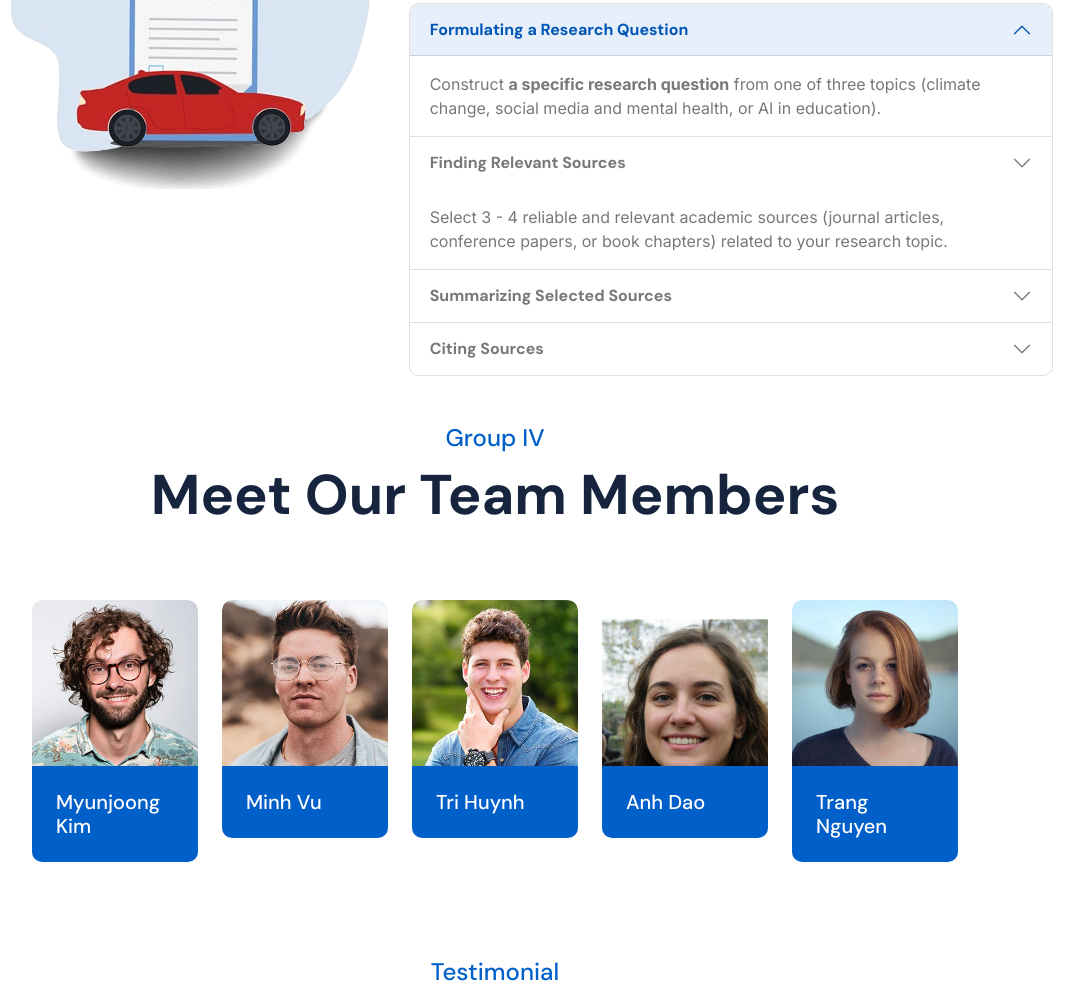
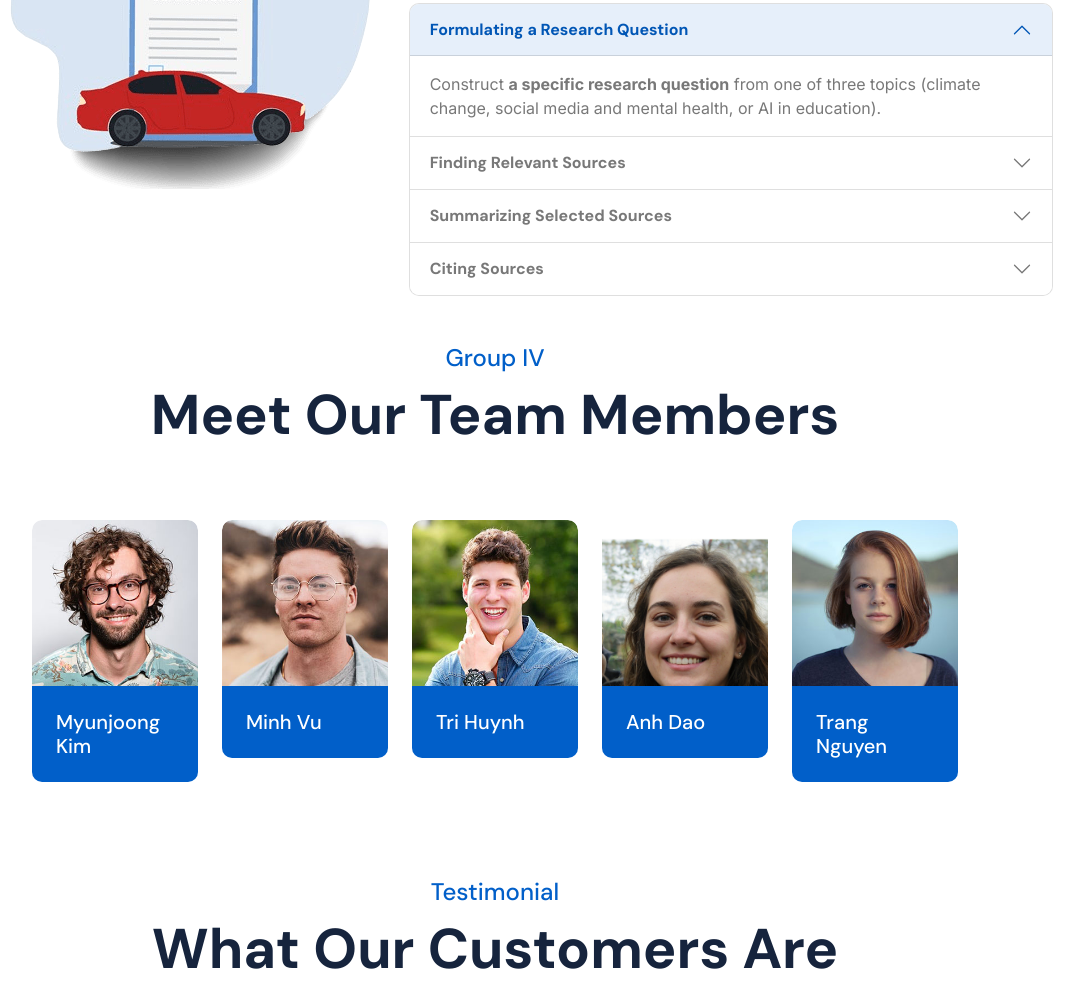
Before and after one commit to TriHuynh00/TCHE2693-Asm2-Group4, a plain HTML site: page index.html in a window 1280 px wide. Shown: the part 6303-7292 px from the top of the page, without its empty margins (145-1229 px from the left). Drawn offline with nearby package versions, Linux system fonts and the light colour scheme.

Commit message:
Set the second task in A1 to be closed

```diff
--- a/index.html
+++ b/index.html
@@ -799,7 +799,7 @@
                                         Finding Relevant Sources
                                     </button>
                                 </h2>
-                                <div id="collapseTwo" class="accordion-collapse" aria-labelledby="a1Task2" data-bs-parent="#accordionA1Tasks">
+                                <div id="collapseTwo" class="accordion-collapse collapse" aria-labelledby="a1Task2" data-bs-parent="#accordionA1Tasks">
                                     <div class="accordion-body">
                                         Select 3 - 4 reliable and relevant academic sources (journal articles, conference papers, or book chapters) related to your research topic.
                                     </div>
```
